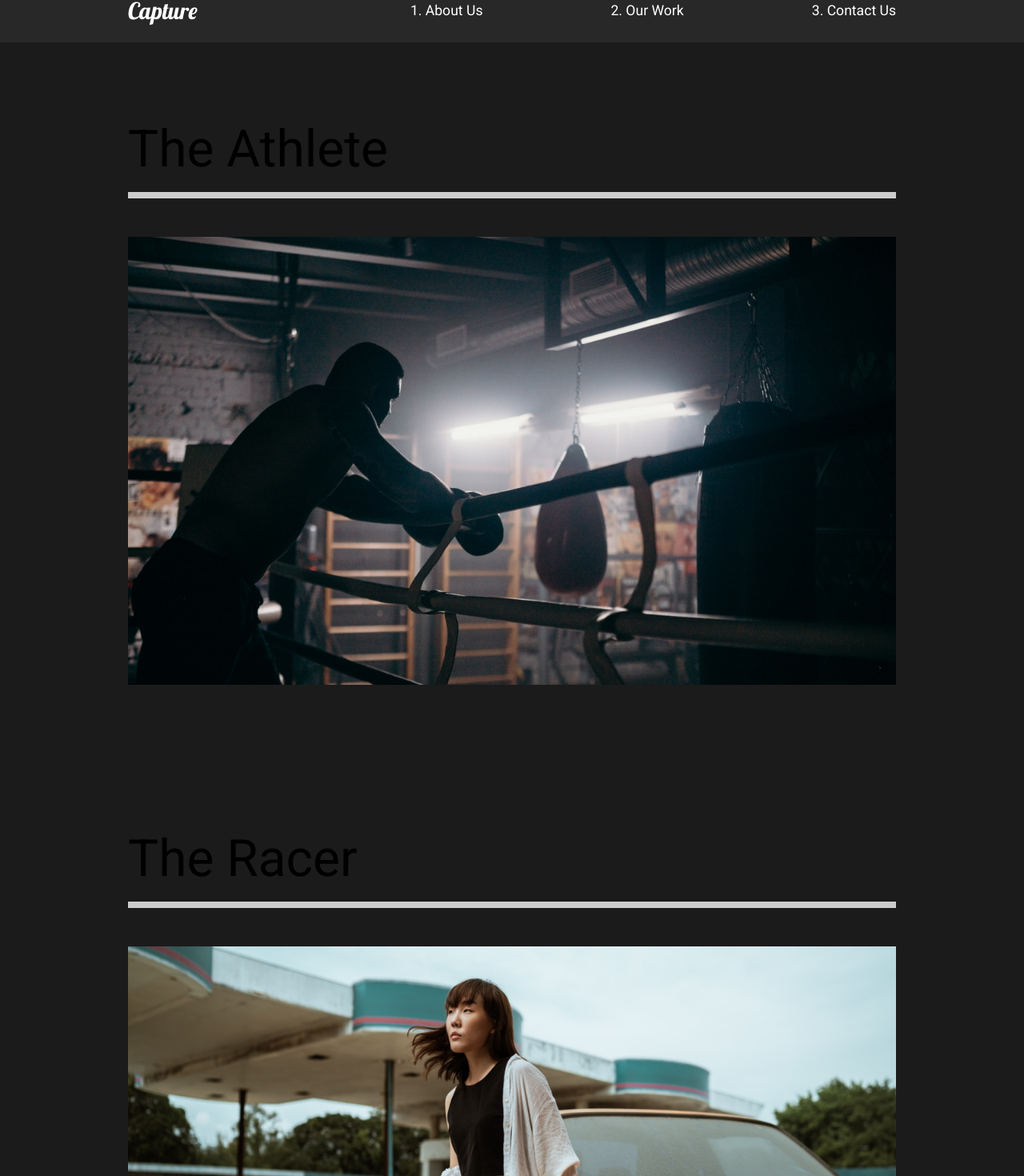
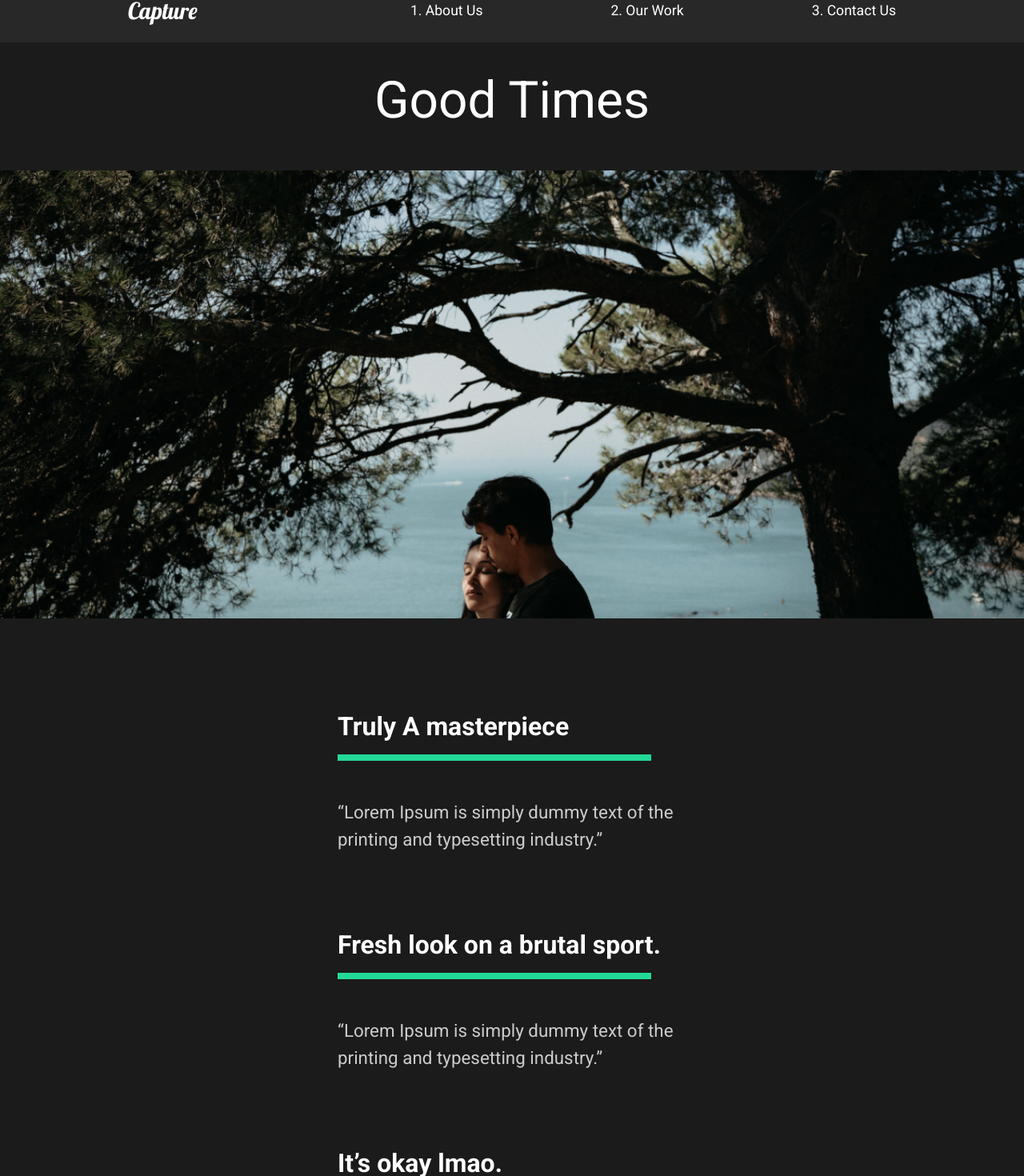
Before and after one commit to IbnDaanis/capture-project, a React (Create React App) app: page /work/good-times in a window 1280 px wide. Shown: the part 27-1497 px from the top of the page at 80% size. Built offline with nearby package versions, Linux system fonts and the light colour scheme.

Commit message:
Movie Details

```diff
--- a/src/App.js
+++ b/src/App.js
@@ -1,9 +1,10 @@
+import { Switch, Route } from 'react-router-dom'
 import { GlobalStyle } from './components/GlobalStyle'
 import { Nav } from './components/Nav'
 import { AboutUs } from './pages/AboutUs'
 import { ContactUs } from './pages/ContactUs'
 import { OurWork } from './pages/OurWork'
-import { Switch, Route } from 'react-router-dom'
+import { MovieDetails } from './pages/MovieDetails'
 
 export const App = () => {
   return (
@@ -14,8 +15,11 @@
         <Route path='/' exact>
           <AboutUs />
         </Route>
-        <Route path='/work'>
+        <Route path='/work' exact>
           <OurWork />
+        </Route>
+        <Route path='/work/:id'>
+          <MovieDetails />
         </Route>
         <Route path='/contact'>
           <ContactUs />
--- /dev/null
+++ b/src/movieState.js
@@ -0,0 +1,80 @@
+import athlete from './img/athlete-small.png'
+import goodtimes from './img/goodtimes-small.png'
+import theracer from './img/theracer-small.png'
+import athlete2 from './img/athlete2.png'
+import goodtimes2 from './img/good-times2.jpg'
+import theracer2 from './img/the-racer2.jpg'
+
+export const MovieState = () => {
+  return [
+    {
+      title: 'The Athlete',
+      mainImg: athlete,
+      secondaryImg: athlete2,
+      url: '/work/the-athlete',
+      awards: [
+        {
+          title: 'Truly A masterpiece',
+          description:
+            '“Lorem Ipsum is simply dummy text of the printing and typesetting industry.”',
+        },
+        {
+          title: 'Fresh look on a brutal sport.',
+          description:
+            '“Lorem Ipsum is simply dummy text of the printing and typesetting industry.”',
+        },
+        {
+          title: 'It’s okay lmao.',
+          description:
+            '“Lorem Ipsum is simply dummy text of the printing and typesetting industry.”',
+        },
+      ],
+    },
+    {
+      title: 'Good Times',
+      mainImg: goodtimes,
+      url: '/work/good-times',
+      secondaryImg: goodtimes2,
+      awards: [
+        {
+          title: 'Truly A masterpiece',
+          description:
+            '“Lorem Ipsum is simply dummy text of the printing and typesetting industry.”',
+        },
+        {
+          title: 'Fresh look on a brutal sport.',
+          description:
+            '“Lorem Ipsum is simply dummy text of the printing and typesetting industry.”',
+        },
+        {
+          title: 'It’s okay lmao.',
+          description:
+            '“Lorem Ipsum is simply dummy text of the printing and typesetting industry.”',
+        },
+      ],
+    },
+    {
+      title: 'The Racer',
+      mainImg: theracer,
+      url: '/work/the-racer',
+      secondaryImg: theracer2,
+      awards: [
+        {
+          title: 'Truly A masterpiece',
+          description:
+            '“Lorem Ipsum is simply dummy text of the printing and typesetting industry.”',
+        },
+        {
+          title: 'Fresh look on a brutal sport.',
+          description:
+            '“Lorem Ipsum is simply dummy text of the printing and typesetting industry.”',
+        },
+        {
+          title: 'It’s okay lmao.',
+          description:
+            '“Lorem Ipsum is simply dummy text of the printing and typesetting industry.”',
+        },
+      ],
+    },
+  ]
+}
--- /dev/null
+++ b/src/pages/MovieDetails.js
@@ -0,0 +1,104 @@
+import { useEffect, useState } from 'react'
+import styled from 'styled-components'
+import { useHistory } from 'react-router-dom'
+import { MovieState } from '../movieState'
+
+const Details = styled.div`
+  color: white;
+`
+const Headline = styled.div`
+  min-height: 90vh;
+  padding-top: 20vh;
+  position: relative;
+  h2 {
+    position: absolute;
+    top: 10%;
+    left: 50%;
+    transform: translate(-50%, -50%);
+  }
+  img {
+    width: 100%;
+    height: 70vh;
+    object-fit: cover;
+  }
+`
+const Awards = styled.div`
+  min-height: 80vh;
+  display: flex;
+  margin: 5rem 10rem;
+  align-items: center;
+  justify-content: space-around;
+  flex-wrap: wrap;
+`
+const AwardStyle = styled.div`
+  padding: 2rem;
+  width: 500px;
+  h3 {
+    font-size: 2rem;
+  }
+  .line {
+    width: 90%;
+    background: #23d997;
+    height: 0.5rem;
+    margin: 1rem 0;
+  }
+  p {
+    padding: 2rem 0;
+  }
+`
+
+const ImageDisplay = styled.div`
+  min-height: 50vh;
+  img {
+    width: 100%;
+    height: 100vh;
+    object-fit: cover;
+  }
+`
+
+const Award = ({ title, description }) => {
+  return (
+    <AwardStyle>
+      <h3>{title}</h3>
+      <div className='line'></div>
+      <p>{description}</p>
+    </AwardStyle>
+  )
+}
+
+export const MovieDetails = () => {
+  const history = useHistory()
+  const url = history.location.pathname
+  const [movies] = useState(MovieState)
+  const [movie, setMovie] = useState(null)
+
+  useEffect(() => {
+    const currentMovie = movies.filter((stateMovie) => stateMovie.url === url)
+    setMovie(currentMovie[0])
+  }, [movies, url])
+
+  return (
+    <>
+      {movie && (
+        <Details>
+          <Headline>
+            <h2>{movie.title}</h2>
+            <img src={movie.mainImg} alt='Movie' />
+          </Headline>
+          <Awards>
+            {movie.awards.map((award) => (
+              <Award
+                title={award.title}
+                description={award.description}
+                key={award.title}
+              />
+            ))}
+          </Awards>
+          <ImageDisplay>
+            <img src={movie.secondaryImg} alt='Movie' />
+          </ImageDisplay>
+        </Details>
+      )}
+    </>
+  )
+}
--- a/src/pages/OurWork.js
+++ b/src/pages/OurWork.js
@@ -15,7 +15,7 @@
 const Movie = styled.div`
   padding-bottom: 10rem;
   .line {
-    height: 0.5rem;
+    height: 0.2rem;
     background: #ccc;
     margin-bottom: 3rem;
   }
@@ -23,6 +23,9 @@
     width: 100%;
     height: 70vh;
     object-fit: cover;
+  }
+  h2 {
+    color: white;
   }
 `
 
@@ -32,21 +35,21 @@
       <Movie>
         <h2>The Athlete</h2>
         <div className='line'></div>
-        <Link>
-          <img src={athlete} alt='Athlete' />
+        <Link to='/work/the-athlete'>
+          <img src={athlete} alt='The Athlete' />
         </Link>
       </Movie>
       <Movie>
         <h2>The Racer</h2>
         <div className='line'></div>
-        <Link>
+        <Link to='/work/the-racer'>
           <img src={theracer} alt='The Racer' />
         </Link>
       </Movie>
       <Movie>
         <h2>Good Times</h2>
         <div className='line'></div>
-        <Link>
+        <Link to='/work/good-times'>
           <img src={goodtimes} alt='Good Times' />
         </Link>
       </Movie>
```
